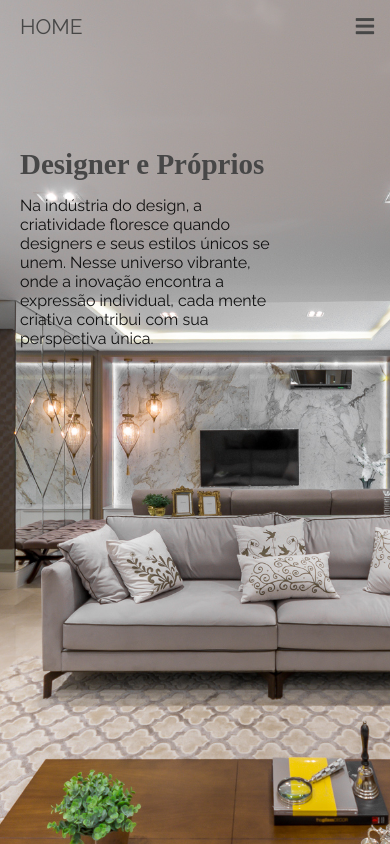
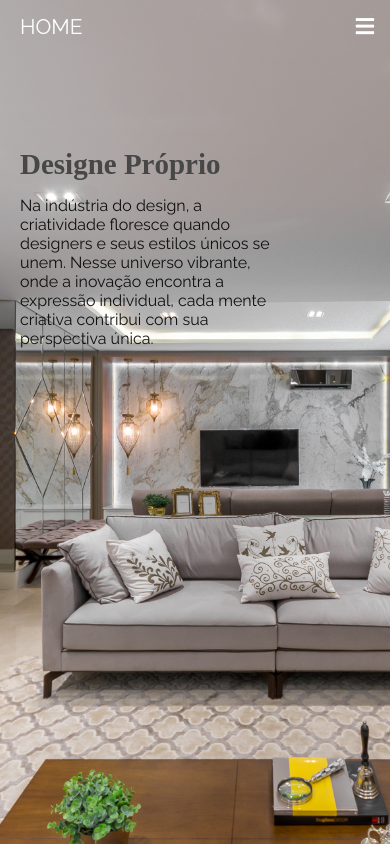
Before and after one commit to ArturFernandes1/Home-pages, a plain HTML site: page index.html in a window 390 px wide. Drawn offline with Linux system fonts and the light colour scheme.

Commit message:
first commit

```diff
--- a/app/CSS/style.css
+++ b/CSS/style.css
@@ -7,7 +7,7 @@ html, body {
 }
 
 body {
-    background-image: url('../Asstes/DSC5742-RPGuimaraes.jpg');
+    background-image: url('../Assets/DSC5742-RPGuimaraes.jpg');
     background-repeat: no-repeat;
     background-position: center;
     background-size: cover;
@@ -21,7 +21,7 @@ body {
   .topnav a {
     float: left;
     display: block;
-    color: #474747;
+    color: white;
     text-align: center;
     padding: 14px 16px;
     text-decoration: none;
@@ -29,7 +29,8 @@ body {
   }
 
   .topnav a:hover {
-    color: black;
+    color: #474747;
+    transition: 0.6s;
   }
 
   .topnav .icon {
@@ -60,7 +61,7 @@ body {
       text-align: left;
     }
     .topnav a:hover {
-        background-color: #999999;
+        background-color: #979797;
         color: black;
       }
     .topnav .first-item {
--- a/app/index.html
+++ b/index.html
@@ -27,7 +27,7 @@
           </header>
         <div class="conteudo-pages">
             <div class="texto">
-                <h1>Designer e Próprios</h1>
+                <h1>Designe  Próprio</h1>
                 <p>Na indústria do design, a criatividade floresce quando designers e seus estilos únicos se unem. Nesse universo vibrante, onde a inovação encontra a expressão individual, cada mente criativa contribui com sua perspectiva única.</p>
             </div>
         </div>
--- a/settings.json
+++ /dev/null
@@ -1,3 +0,0 @@
-{
-    "liveServer.settings.port": 5501
-}
```
Also changed, not shown: Assets/DSC5742-RPGuimaraes.jpg (renamed from app/Asstes/DSC5742-RPGuimaraes.jpg), Assets/consultorio_moveisplanejados.jpg (renamed from app/Asstes/consultorio_moveisplanejados.jpg), Assets/sala-luxuosa.jpg (renamed from app/Asstes/sala-luxuosa.jpg).
